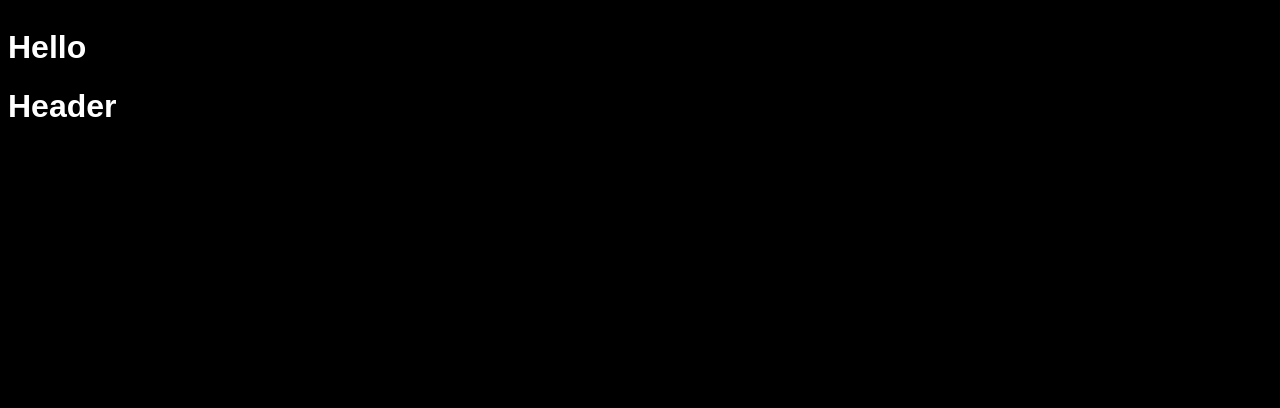
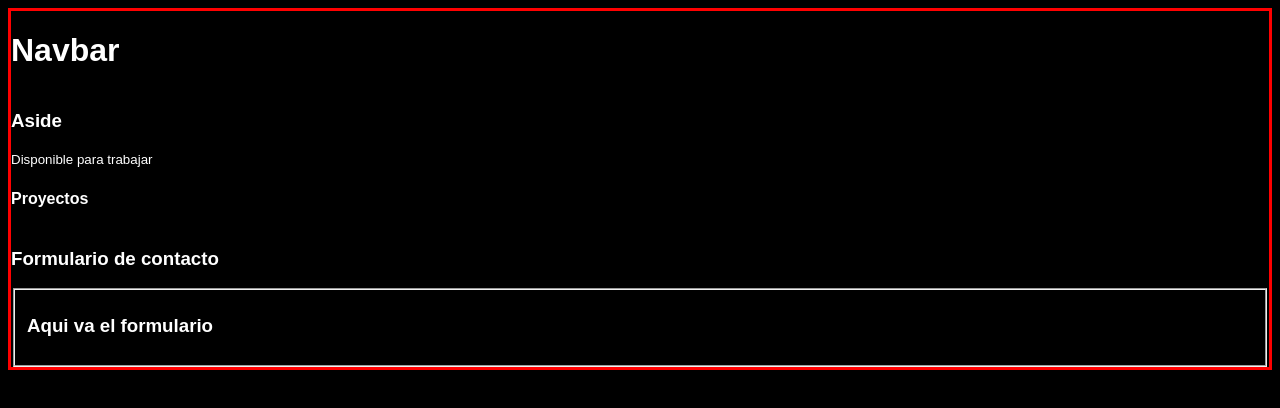
Before and after one commit to blancojohn/Portafolio-web, a React (Vite) app: page / in a window 1280 px wide. Shown: the top 408 px of the page. Built offline with nearby package versions, Linux system fonts and the light colour scheme.

Commit message:
Creación de archivos de componentes para iniciar layout

```diff
--- a/src/App.jsx
+++ b/src/App.jsx
@@ -1,11 +1,15 @@
 import Header from "./components/Header";
-
+import Aside from "./components/Aside";
+import Projects from "./Projects";
+import Contact from "./Contact";
 
 const App = () => {
   return (
     <>
-      <h1>Hello</h1>
       <Header />
+      <Aside />
+      <Projects />
+      <Contact />
     </>
   )
 
--- /dev/null
+++ b/src/Contact.jsx
@@ -0,0 +1,17 @@
+const Contact= ()=>{
+    return (
+        <>
+            <section className="contact">
+                <h3>Formulario de contacto</h3>
+
+                <form>
+                    <fieldset>
+                        <h3>Aqui va el formulario</h3>
+                    </fieldset>
+                </form>
+            </section>
+        </>
+    )
+}
+
+export default Contact
--- /dev/null
+++ b/src/Projects.jsx
@@ -0,0 +1,15 @@
+const Projects= ()=>{
+    return (
+        <>
+            <section className="projects">
+                <article>
+                    <header>
+                        <h4>Proyectos</h4>
+                    </header>
+                </article>
+            </section>
+        </>
+    )
+}
+
+export default Projects;
--- /dev/null
+++ b/src/components/Aside.jsx
@@ -0,0 +1,14 @@
+const Aside= ()=>{
+    return (
+        <>
+            <aside className="aside">
+                <header>
+                    <h3>Aside</h3>
+                    <small>Disponible para trabajar</small>
+                </header>
+            </aside>
+        </>
+    )
+}
+
+export default Aside
--- a/src/components/Header.jsx
+++ b/src/components/Header.jsx
@@ -1,5 +1,11 @@
 const Header= ()=>{
-    return <h1>Header</h1>
+    return (
+        <>
+            <header className="header">
+                <h1>Navbar</h1>
+            </header>
+        </>
+    )
 }
 
 export default Header
--- a/src/index.css
+++ b/src/index.css
@@ -1,12 +1,20 @@
+#root {
+  display: grid;
+  grid-template-row: 500px 500px;
+  border: solid red;
+
+}
+
+#root header aside section {
+  border: solid red;
+
+}
+
 body {
   background-color: black;
 }
 
-h1 {
+h1, h3, h4, small {
   color: white;
   font-family: sans-serif;
 }
-
-div {
-  overflow: auto;
-}
```
